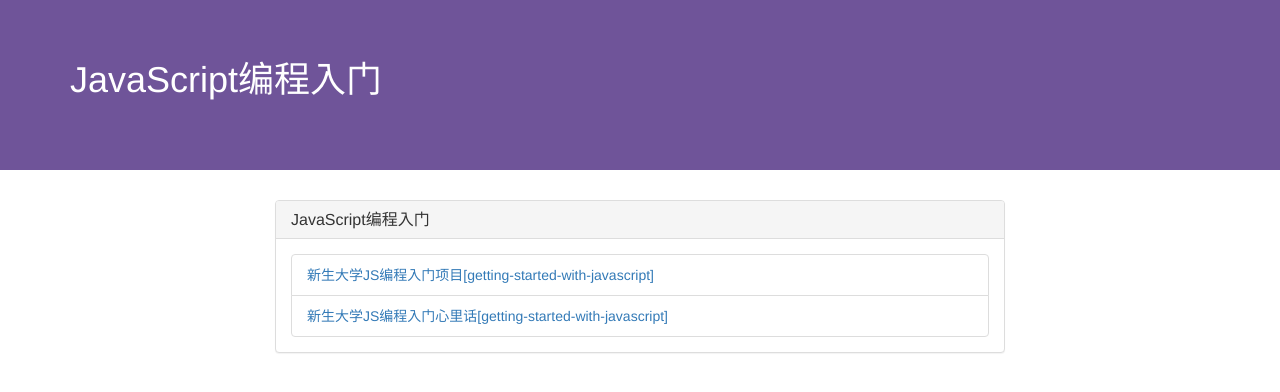
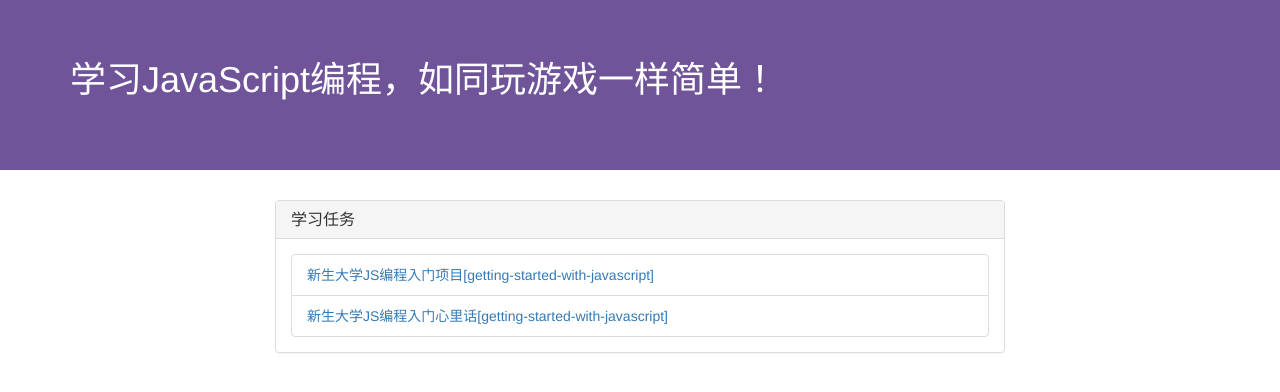
Before and after one commit to taohyson/records, a plain HTML site: page index.html in a window 1280 px wide. Drawn offline with nearby package versions, Linux system fonts and the light colour scheme.

Commit message:
change index

```diff
--- a/index.html
+++ b/index.html
@@ -3,7 +3,7 @@
 <html>
 <head lang="en">
     <meta charset="UTF-8">
-    <title>新生大学</title>
+    <title>刘娟娟：HellO，JavaScript！</title>
     <meta name="viewport" content="width=device-width, initial-scale=1, maximum-scale=1, user-scalable=no">
     <link rel="stylesheet" href="https://cdn.bootcss.com/bootstrap/3.3.7/css/bootstrap.min.css" integrity="sha384-BVYiiSIFeK1dGmJRAkycuHAHRg32OmUcww7on3RYdg4Va+PmSTsz/K68vbdEjh4u" crossorigin="anonymous">
     <link rel="stylesheet" href="./public/style.css">
@@ -12,14 +12,14 @@
 <div>
   <div class="main-header">
     <div class="container">
-      <h1>JavaScript编程入门</h1>
+      <h1>学习JavaScript编程，如同玩游戏一样简单！</h1>
     </div>
   </div>
   <div class="container">
     <div class="col-md-8 col-md-offset-2">
       <div class="panel panel-default">
         <div class="panel-heading">
-          <h3 class="panel-title">JavaScript编程入门</h3>
+          <h3 class="panel-title">学习任务</h3>
         </div>
         <div class="panel-body">
           <li class="list-group-item">
```
